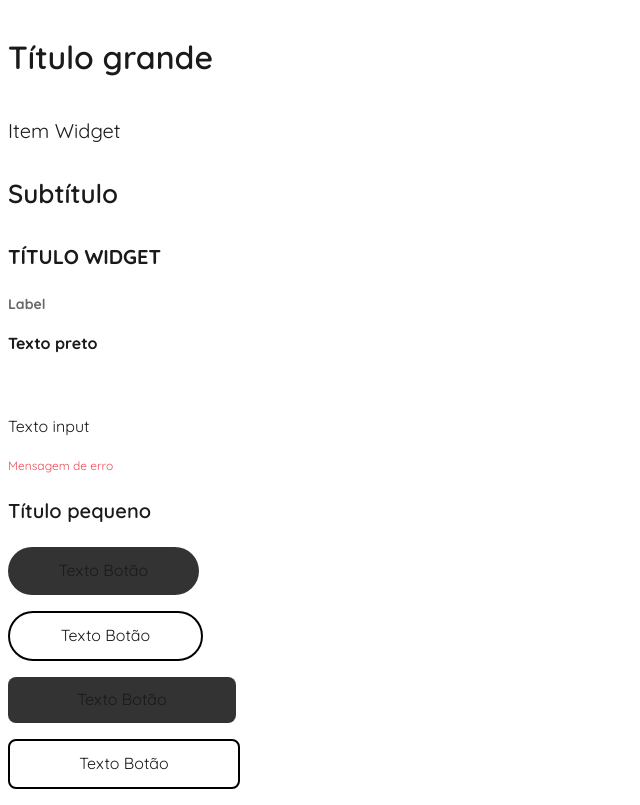
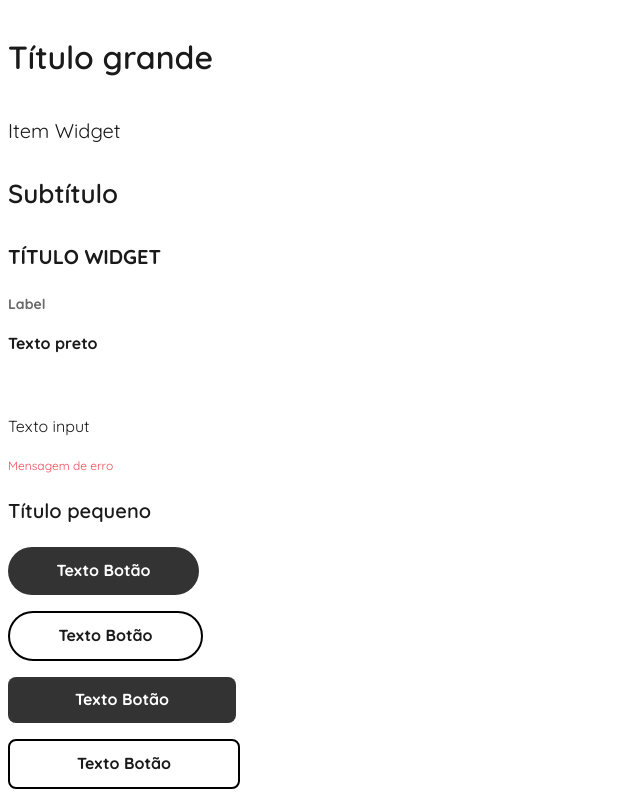
Before and after one commit to ICEI-PUC-Minas-PMV-ADS/pmv-ads-2023-1-e4-proj-infra-t3-grupo5-planner, a React (Create React App) app in the folder frontend/: page / in a window 1280 px wide. Shown: the whole page, without its empty margins (0-640 px from the left). Built offline with nearby package versions, Linux system fonts and the light colour scheme.

Commit message:
Corrige as cores dos textos

```diff
--- a/frontend/src/App.js
+++ b/frontend/src/App.js
@@ -16,10 +16,10 @@ function App() {
         <Text id="texto-input" text="Texto input" />
         <Text id="mensagem-erro" text="Mensagem de erro" />
         <Text id="titulo-pequeno" text="Título pequeno" />
-        <Button id="botao-preto-arredondado" textId="texto-botao" text="Texto Botão"/>
-        <Button id="botao-branco-arredondado" textId="texto-botao" text="Texto Botão"/>
-        <Button id="botao-preto-retangular" textId="texto-botao" text="Texto Botão"/>
-        <Button id="botao-branco-retangular" textId="texto-botao" text="Texto Botão"/>
+        <Button id="botao-preto-arredondado" textId="texto-botao-claro" text="Texto Botão"/>
+        <Button id="botao-branco-arredondado" textId="texto-botao-escuro" text="Texto Botão"/>
+        <Button id="botao-preto-retangular" textId="texto-botao-claro" text="Texto Botão"/>
+        <Button id="botao-branco-retangular" textId="texto-botao-escuro" text="Texto Botão"/>
       </header>
     </div>
   );
```
